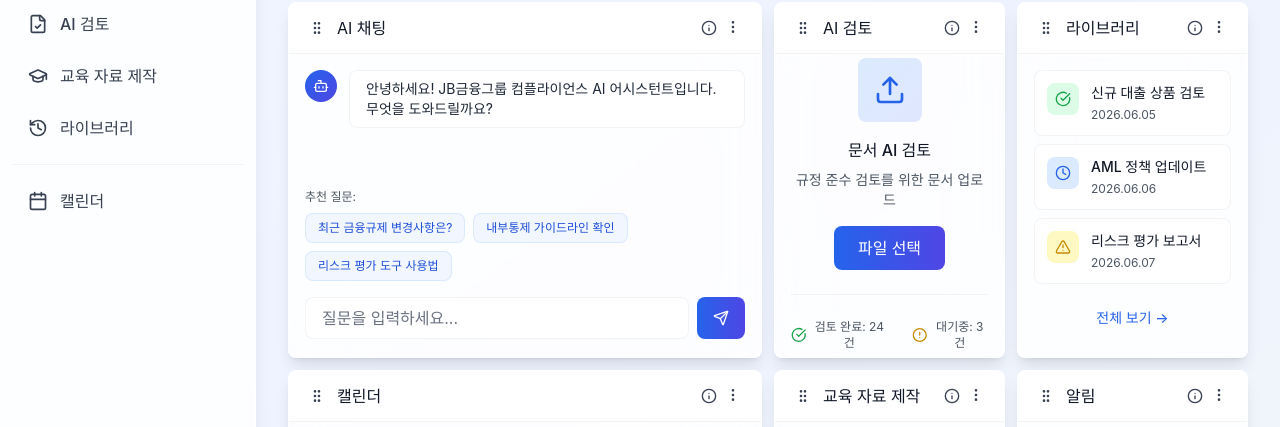
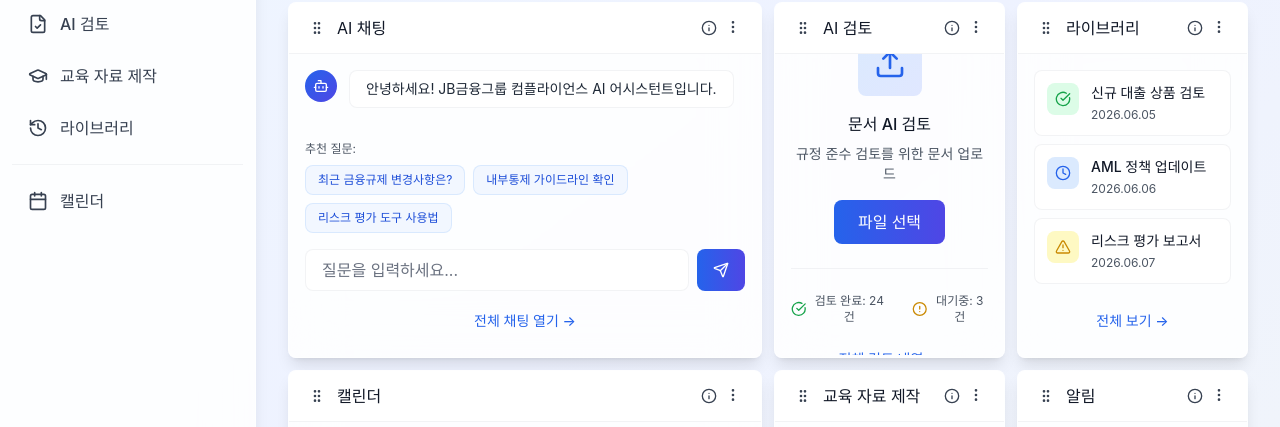
Before and after one commit to JB-Fin/Frontend, a React (Vite) app: page /home in a window 1280 px wide. Shown: the part 222-649 px from the top of the page. Built offline with nearby package versions, Linux system fonts and the light colour scheme; no server answers; sample sign-in values are in the browser's storage.

Commit message:
[feat] 대시보드 위젯&전체 페이지 연동

```diff
--- a/src/components/dashboard/widgets/AIChatWidget.tsx
+++ b/src/components/dashboard/widgets/AIChatWidget.tsx
@@ -1,45 +1,86 @@
-import { useEffect, useRef, useState } from 'react';
-import { Bot, Send, User } from 'lucide-react';
+import { useEffect, useRef, useState } from 'react'
+import { useNavigate } from 'react-router-dom'
+import { Bot, Send, User } from 'lucide-react'
+import { useChatStore } from '../../../store/chatStore'
 
-type ChatMessage = {
-  id: number;
-  type: 'ai' | 'user';
-  text: string;
-};
+const suggestedQuestions = [
+  '최근 금융규제 변경사항은?',
+  '내부통제 가이드라인 확인',
+  '리스크 평가 도구 사용법',
+]
 
-const suggestedQuestions = ['최근 금융규제 변경사항은?', '내부통제 가이드라인 확인', '리스크 평가 도구 사용법'];
+function now() {
+  return new Date().toLocaleTimeString('ko-KR', {
+    hour: '2-digit',
+    minute: '2-digit',
+  })
+}
 
 export function AIChatWidget() {
-  const [messages, setMessages] = useState<ChatMessage[]>([
-    { id: 1, type: 'ai', text: '안녕하세요! JB금융그룹 컴플라이언스 AI 어시스턴트입니다. 무엇을 도와드릴까요?' },
-  ]);
-  const [input, setInput] = useState('');
-  const bottomRef = useRef<HTMLDivElement | null>(null);
+  const navigate = useNavigate()
+  const messages = useChatStore((s) => s.messages)
+  const addMessage = useChatStore((s) => s.addMessage)
+
+  const [input, setInput] = useState('')
+  const bottomRef = useRef<HTMLDivElement | null>(null)
 
   useEffect(() => {
-    bottomRef.current?.scrollIntoView({ behavior: 'smooth' });
-  }, [messages]);
+    bottomRef.current?.scrollIntoView({ behavior: 'smooth' })
+  }, [messages])
 
   const handleSend = (textOverride?: string) => {
-    const messageText = (textOverride ?? input).trim();
-    if (!messageText) return;
-    setMessages((prev) => [...prev, { id: Date.now(), type: 'user', text: messageText }]);
-    setInput('');
+    const messageText = (textOverride ?? input).trim()
+    if (!messageText) return
+
+    addMessage({
+      id: Date.now(),
+      type: 'user',
+      text: messageText,
+      timestamp: now(),
+    })
+
+    setInput('')
+
     setTimeout(() => {
-      setMessages((prev) => [...prev, { id: Date.now() + 1, type: 'ai', text: '해당 내용에 대해 검토 중입니다. 잠시만 기다려주세요.' }]);
-    }, 800);
-  };
+      addMessage({
+        id: Date.now() + 1,
+        type: 'ai',
+        text: '해당 내용에 대해 검토 중입니다. 잠시만 기다려주세요.',
+        timestamp: now(),
+      })
+    }, 800)
+  }
 
   return (
     <div className="flex h-full flex-col">
       <div className="mb-4 flex-1 space-y-4 overflow-y-auto">
         {messages.map((message) => (
-          <div key={message.id} className={`flex gap-3 ${message.type === 'user' ? 'flex-row-reverse' : ''}`}>
-            <div className={`flex h-8 w-8 flex-shrink-0 items-center justify-center rounded-full ${message.type === 'ai' ? 'bg-gradient-to-br from-blue-600 to-indigo-600' : 'bg-gradient-to-br from-gray-600 to-gray-700'}`}>
-              {message.type === 'ai' ? <Bot className="h-4 w-4 text-white" /> : <User className="h-4 w-4 text-white" />}
+          <div
+            key={message.id}
+            className={`flex gap-3 ${message.type === 'user' ? 'flex-row-reverse' : ''}`}
+          >
+            <div
+              className={`flex h-8 w-8 flex-shrink-0 items-center justify-center rounded-full ${
+                message.type === 'ai'
+                  ? 'bg-gradient-to-br from-blue-600 to-indigo-600'
+                  : 'bg-gradient-to-br from-gray-600 to-gray-700'
+              }`}
+            >
+              {message.type === 'ai' ? (
+                <Bot className="h-4 w-4 text-white" />
+              ) : (
+                <User className="h-4 w-4 text-white" />
+              )}
             </div>
+
             <div className={`flex-1 ${message.type === 'user' ? 'text-right' : ''}`}>
-              <div className={`inline-block rounded-lg px-4 py-2 ${message.type === 'ai' ? 'border border-gray-200/50 bg-white/90 text-gray-800' : 'bg-gradient-to-r from-blue-600 to-indigo-600 text-white'}`}>
+              <div
+                className={`inline-block rounded-lg px-4 py-2 ${
+                  message.type === 'ai'
+                    ? 'border border-gray-200/50 bg-white/90 text-gray-800'
+                    : 'bg-gradient-to-r from-blue-600 to-indigo-600 text-white'
+                }`}
+              >
                 <p className="whitespace-pre-wrap text-sm">{message.text}</p>
               </div>
             </div>
@@ -53,7 +94,12 @@ export function AIChatWidget() {
           <p className="mb-2 text-xs text-gray-600">추천 질문:</p>
           <div className="flex flex-wrap gap-2">
             {suggestedQuestions.map((question) => (
-              <button key={question} type="button" onClick={() => handleSend(question)} className="rounded-lg border border-blue-200/50 bg-blue-50/80 px-3 py-1.5 text-xs text-blue-700 transition-colors hover:bg-blue-100/80">
+              <button
+                key={question}
+                type="button"
+                onClick={() => handleSend(question)}
+                className="rounded-lg border border-blue-200/50 bg-blue-50/80 px-3 py-1.5 text-xs text-blue-700 transition-colors hover:bg-blue-100/80"
+              >
                 {question}
               </button>
             ))}
@@ -62,11 +108,29 @@ export function AIChatWidget() {
       )}
 
       <div className="flex gap-2">
-        <input value={input} onChange={(event) => setInput(event.target.value)} onKeyDown={(event) => event.key === 'Enter' && handleSend()} placeholder="질문을 입력하세요..." className="flex-1 rounded-lg border border-gray-200/50 bg-white/90 px-4 py-2 text-gray-800 placeholder-gray-500 focus:outline-none focus:ring-2 focus:ring-blue-500/50" />
-        <button type="button" onClick={() => handleSend()} className="rounded-lg bg-gradient-to-r from-blue-600 to-indigo-600 px-4 py-2 text-white transition-all hover:shadow-lg">
+        <input
+          value={input}
+          onChange={(e) => setInput(e.target.value)}
+          onKeyDown={(e) => e.key === 'Enter' && handleSend()}
+          placeholder="질문을 입력하세요..."
+          className="flex-1 rounded-lg border border-gray-200/50 bg-white/90 px-4 py-2 text-gray-800 placeholder-gray-500 focus:outline-none focus:ring-2 focus:ring-blue-500/50"
+        />
+
+        <button
+          type="button"
+          onClick={() => handleSend()}
+          className="rounded-lg bg-gradient-to-r from-blue-600 to-indigo-600 px-4 py-2 text-white transition-all hover:shadow-lg"
+        >
           <Send className="h-4 w-4" />
         </button>
       </div>
+
+      <button
+        onClick={() => navigate('/question')}
+        className="mt-3 w-full py-2 text-sm font-medium text-blue-600 transition-colors hover:text-blue-700"
+      >
+        전체 채팅 열기 →
+      </button>
     </div>
-  );
+  )
 }
--- a/src/components/dashboard/widgets/AIReviewWidget.tsx
+++ b/src/components/dashboard/widgets/AIReviewWidget.tsx
@@ -1,6 +1,9 @@
-import { AlertCircle, CheckCircle, Upload } from 'lucide-react';
+import { useNavigate } from 'react-router-dom'
+import { AlertCircle, CheckCircle, Upload } from 'lucide-react'
 
 export function AIReviewWidget() {
+  const navigate = useNavigate()
+
   return (
     <div className="flex h-full flex-col items-center justify-center">
       <div className="text-center">
@@ -9,9 +12,15 @@ export function AIReviewWidget() {
         </div>
         <h3 className="mb-2 font-medium text-gray-900">문서 AI 검토</h3>
         <p className="mb-4 text-sm text-gray-600">규정 준수 검토를 위한 문서 업로드</p>
-        <button className="rounded-lg bg-gradient-to-r from-blue-600 to-indigo-600 px-6 py-2.5 font-medium text-white transition-all hover:shadow-lg">
+
+        {/* 파일 선택 → AI 검토 페이지로 이동 */}
+        <button
+          onClick={() => navigate('/review')}
+          className="rounded-lg bg-gradient-to-r from-blue-600 to-indigo-600 px-6 py-2.5 font-medium text-white transition-all hover:shadow-lg"
+        >
           파일 선택
         </button>
+
         <div className="mt-6 border-t border-gray-200/50 pt-6">
           <div className="flex items-center justify-center gap-6 text-xs text-gray-600">
             <div className="flex items-center gap-1">
@@ -24,7 +33,15 @@ export function AIReviewWidget() {
             </div>
           </div>
         </div>
+
+        {/* 전체 검토 내역 보기 */}
+        <button
+          onClick={() => navigate('/review')}
+          className="mt-4 w-full py-2 text-sm font-medium text-blue-600 transition-colors hover:text-blue-700"
+        >
+          전체 검토 내역 →
+        </button>
       </div>
     </div>
-  );
+  )
 }
--- a/src/components/dashboard/widgets/EducationContentWidget.tsx
+++ b/src/components/dashboard/widgets/EducationContentWidget.tsx
@@ -1,12 +1,15 @@
-import { FileText, GraduationCap, Megaphone } from 'lucide-react';
+import { useNavigate } from 'react-router-dom'
+import { FileText, GraduationCap, Megaphone } from 'lucide-react'
 
 const drafts = [
-  { title: '원금 보장 오인 표현 금지', status: '포스터 초안' },
-  { title: '고위험 고객 기록 보존 강화', status: 'PPT 개요' },
-  { title: '민원 보고 기한 명확화', status: '교육 문구' },
-];
+  { title: '원금 보장 오인 표현 금지',   status: '포스터 초안' },
+  { title: '고위험 고객 기록 보존 강화', status: 'PPT 개요'   },
+  { title: '민원 보고 기한 명확화',      status: '교육 문구'  },
+]
 
 export function EducationContentWidget() {
+  const navigate = useNavigate()
+
   return (
     <div className="flex h-full flex-col">
       <div className="mb-4 flex items-center gap-3">
@@ -20,10 +23,17 @@ export function EducationContentWidget() {
       </div>
 
       <div className="flex-1 space-y-2">
-        {drafts.map((draft) => (
-          <div key={draft.title} className="rounded-lg border border-gray-200/50 bg-white/90 p-3 transition-all hover:shadow-md">
+        {drafts.map(draft => (
+          <div
+            key={draft.title}
+            onClick={() => navigate('/education-content')}
+            className="cursor-pointer rounded-lg border border-gray-200/50 bg-white/90 p-3 transition-all hover:shadow-md"
+          >
             <div className="mb-2 flex items-center gap-2">
-              {draft.status === '포스터 초안' ? <Megaphone className="h-4 w-4 text-blue-600" /> : <FileText className="h-4 w-4 text-gray-600" />}
+              {draft.status === '포스터 초안'
+                ? <Megaphone className="h-4 w-4 text-blue-600" />
+                : <FileText className="h-4 w-4 text-gray-600" />
+              }
               <span className="min-w-0 flex-1 truncate text-sm font-medium text-gray-900">{draft.title}</span>
             </div>
             <span className="rounded bg-green-100 px-2 py-1 text-xs font-medium text-green-700">{draft.status}</span>
@@ -31,10 +41,13 @@ export function EducationContentWidget() {
         ))}
       </div>
 
-      <button className="mt-3 flex w-full items-center justify-center gap-2 py-2 text-sm font-medium text-green-600 transition-colors hover:text-green-700">
+      <button
+        onClick={() => navigate('/education-content')}
+        className="mt-3 flex w-full items-center justify-center gap-2 py-2 text-sm font-medium text-green-600 transition-colors hover:text-green-700"
+      >
         <GraduationCap className="h-4 w-4" />
         교육 자료 제작 열기
       </button>
     </div>
-  );
+  )
 }
--- a/src/components/dashboard/widgets/TaskHistoryWidget.tsx
+++ b/src/components/dashboard/widgets/TaskHistoryWidget.tsx
@@ -1,33 +1,47 @@
-import { AlertTriangle, CheckCircle, Clock } from 'lucide-react';
+import { useNavigate } from 'react-router-dom'
+import { AlertTriangle, CheckCircle, Clock } from 'lucide-react'
 
 const tasks = [
-  { id: 1, title: '신규 대출 상품 검토', date: '2026.06.05', icon: CheckCircle, color: 'text-green-600', bg: 'bg-green-100' },
-  { id: 2, title: 'AML 정책 업데이트', date: '2026.06.06', icon: Clock, color: 'text-blue-600', bg: 'bg-blue-100' },
-  { id: 3, title: '리스크 평가 보고서', date: '2026.06.07', icon: AlertTriangle, color: 'text-yellow-600', bg: 'bg-yellow-100' },
-];
+  { id: 1, title: '신규 대출 상품 검토',  date: '2026.06.05', icon: CheckCircle,  color: 'text-green-600',  bg: 'bg-green-100'  },
+  { id: 2, title: 'AML 정책 업데이트',    date: '2026.06.06', icon: Clock,         color: 'text-blue-600',   bg: 'bg-blue-100'   },
+  { id: 3, title: '리스크 평가 보고서',   date: '2026.06.07', icon: AlertTriangle, color: 'text-yellow-600', bg: 'bg-yellow-100' },
+]
 
 export function TaskHistoryWidget() {
+  const navigate = useNavigate()
+
   return (
     <div className="flex h-full flex-col">
-      <div className="space-y-2">
-        {tasks.map((task) => {
-          const Icon = task.icon;
+      <div className="space-y-2 flex-1">
+        {tasks.map(task => {
+          const Icon = task.icon
           return (
-            <div key={task.id} className="group cursor-pointer rounded-lg border border-gray-200/50 bg-white/90 p-3 transition-all hover:shadow-md">
+            <div
+              key={task.id}
+              onClick={() => navigate('/history')}
+              className="group cursor-pointer rounded-lg border border-gray-200/50 bg-white/90 p-3 transition-all hover:shadow-md"
+            >
               <div className="flex items-start gap-3">
                 <div className={`flex-shrink-0 rounded-lg p-2 ${task.bg}`}>
                   <Icon className={`h-4 w-4 ${task.color}`} />
                 </div>
                 <div className="min-w-0 flex-1">
-                  <p className="truncate text-sm font-medium text-gray-900 transition-colors group-hover:text-blue-600">{task.title}</p>
+                  <p className="truncate text-sm font-medium text-gray-900 transition-colors group-hover:text-blue-600">
+                    {task.title}
+                  </p>
                   <p className="mt-1 text-xs text-gray-600">{task.date}</p>
                 </div>
               </div>
             </div>
-          );
+          )
         })}
       </div>
-      <button className="mt-4 w-full py-2 text-sm font-medium text-blue-600 transition-colors hover:text-blue-700">전체 보기 →</button>
+      <button
+        onClick={() => navigate('/library')}
+        className="mt-4 w-full py-2 text-sm font-medium text-blue-600 transition-colors hover:text-blue-700"
+      >
+        전체 보기 →
+      </button>
     </div>
-  );
+  )
 }
--- a/src/components/layout/PlatformLayout.tsx
+++ b/src/components/layout/PlatformLayout.tsx
@@ -6,13 +6,13 @@ import { Sidebar } from './Sidebar';
 import { TopBar } from './TopBar';
 import { pageTitles } from '../../app/pageTitles';
 
-type PageKey = 'home' | 'ai-chat' | 'ai-review' | 'education-content' | 'task-history' | 'calendar' | 'settings';
+type PageKey = 'home' | 'ai-chat' | 'ai-review' | 'education-content' | 'library' | 'calendar' | 'settings';
 
 const pathToPage: Record<string, PageKey> = {
   '/home': 'home',
   '/question': 'ai-chat',
   '/review': 'ai-review',
-  '/history': 'task-history',
+  '/library': 'library',
   '/education-content': 'education-content',
   '/calendar': 'calendar',
   '/settings': 'settings',
@@ -22,7 +22,7 @@ const pageToPath: Record<PageKey, string> = {
   home: '/home',
   'ai-chat': '/question',
   'ai-review': '/review',
-  'task-history': '/history',
+  'library': '/library',
   'education-content': '/education-content',
   calendar: '/calendar',
   settings: '/settings',
--- a/src/constants/navigation.ts
+++ b/src/constants/navigation.ts
@@ -18,7 +18,7 @@ export const navigationItems: NavigationItem[] = [
   { id: 'ai-chat', label: 'AI 채팅', icon: MessageSquare },
   { id: 'ai-review', label: 'AI 검토', icon: FileCheck },
   { id: 'education-content', label: '교육 자료 제작', icon: GraduationCap },
-  { id: 'task-history', label: '라이브러리', icon: History },
+  { id: 'library', label: '라이브러리', icon: History },
   { id: 'divider2', type: 'divider' },
   { id: 'calendar', label: '캘린더', icon: Calendar },
 ];
--- a/src/routes/AppRoutes.tsx
+++ b/src/routes/AppRoutes.tsx
@@ -36,9 +36,7 @@ export default function AppRoutes() {
                 <Route path="home" element={<DashboardPage />} />
                 <Route path="review" element={<AIReviewPage />} />
                 <Route path="review/:docId" element={<AIReviewPage />} />
-                <Route path="history" element={<TaskHistoryPage />} />
-                <Route path="history/:docId" element={<TaskHistoryPage />} />
-                <Route path="history/:docId/:tab" element={<TaskHistoryPage />} />
+                <Route path="library" element={<TaskHistoryPage />} />
                 <Route path="question" element={<AIChatPage />} />
                 <Route path="education-content" element={<EducationContentPage />} />
                 <Route path="calendar" element={<CalendarPage />} />
--- /dev/null
+++ b/src/store/chatStore.ts
@@ -0,0 +1,32 @@
+import { create } from 'zustand'
+
+export type ChatMessage = {
+  id: number
+  type: 'ai' | 'user'
+  text: string
+  timestamp: string
+}
+
+interface ChatState {
+  messages: ChatMessage[]
+  addMessage: (msg: ChatMessage) => void
+}
+
+export const useChatStore = create<ChatState>((set) => ({
+  messages: [
+    {
+      id: 1,
+      type: 'ai',
+      text: '안녕하세요! JB금융그룹 컴플라이언스 AI 어시스턴트입니다.',
+      timestamp: new Date().toLocaleTimeString('ko-KR', {
+        hour: '2-digit',
+        minute: '2-digit',
+      }),
+    },
+  ],
+
+  addMessage: (msg) =>
+    set((state) => ({
+      messages: [...state.messages, msg],
+    })),
+}))
--- a/src/types/page.ts
+++ b/src/types/page.ts
@@ -3,6 +3,6 @@ export type PageId =
   | 'ai-chat'
   | 'ai-review'
   | 'education-content'
-  | 'task-history'
+  | 'library'
   | 'calendar'
   | 'settings';
```
Also changed, not shown: src/pages/AIChatPage.tsx (+8 -1 lines), src/services/authApi.ts (+6 -6 lines).
